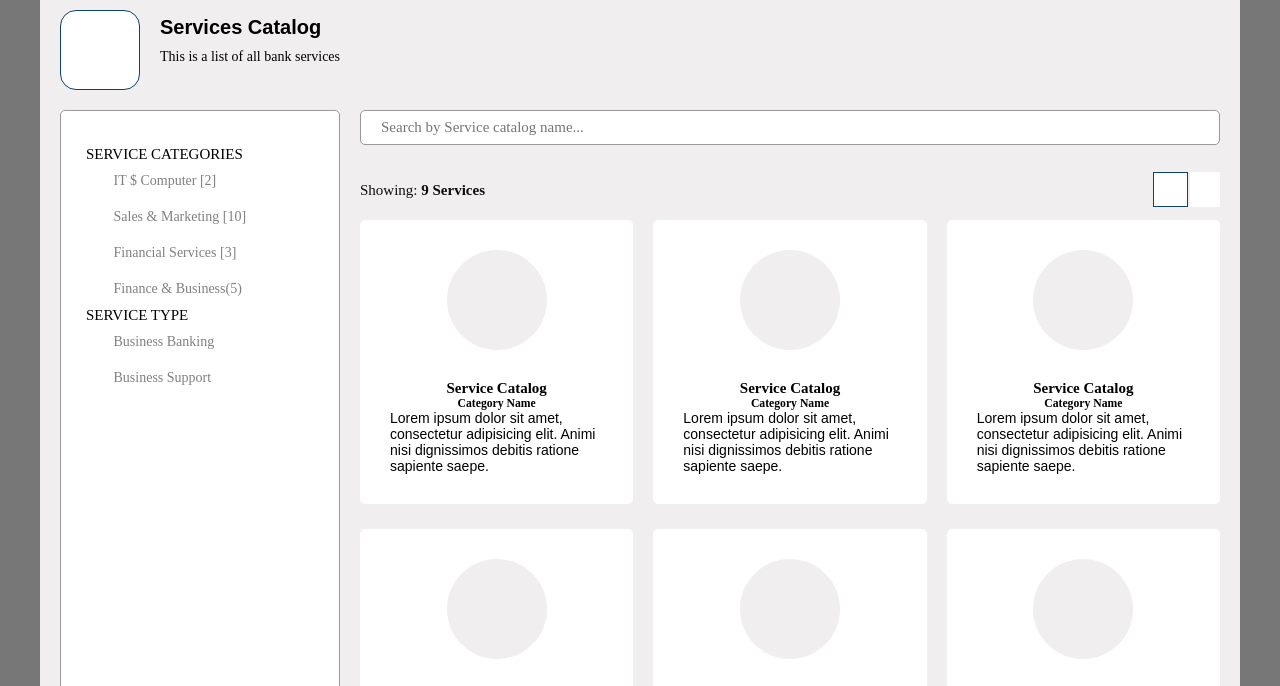
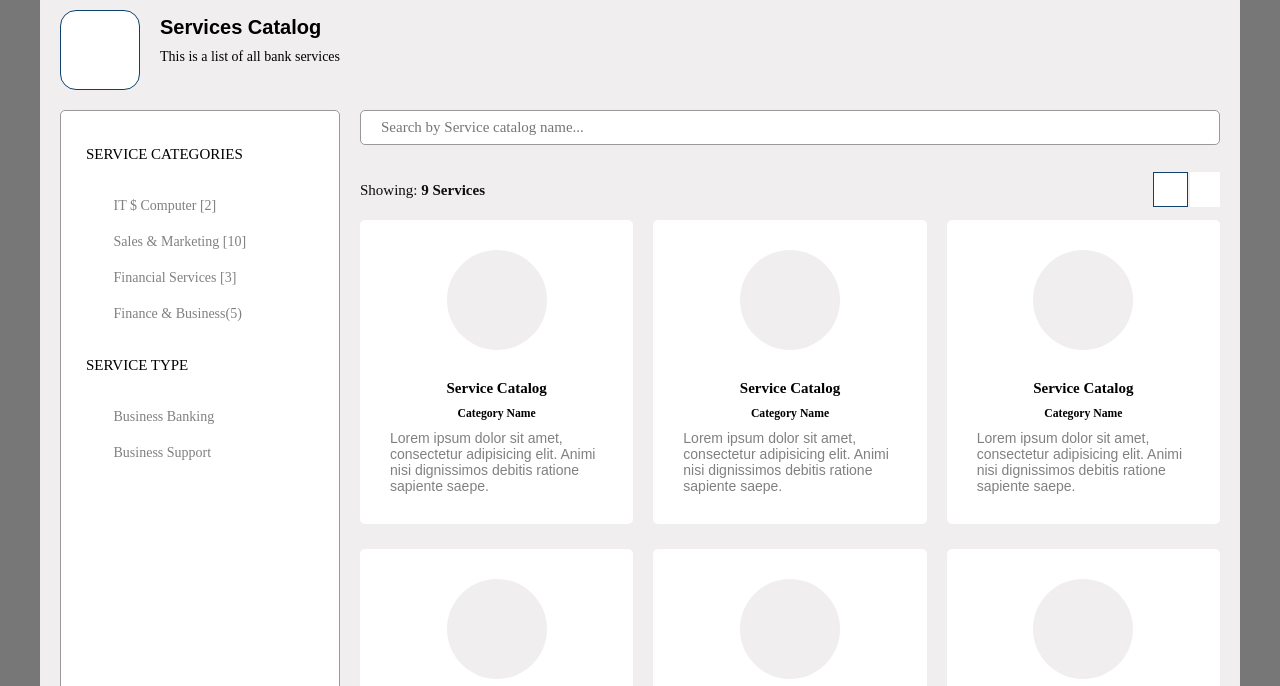
Before and after one commit to DianaKagramanyan/bank-aljazira, a website: page index.html in a window 1280 px wide. Shown: the part 110-796 px from the top of the page. Drawn offline with Linux system fonts and the light colour scheme.

Commit message:
corrected sidebar

```diff
--- a/index.html
+++ b/index.html
@@ -47,7 +47,10 @@
 
     <nav class="sidebar">
         <ul class="side-nav">
-            <span class="service">SERVICE CATEGORIES</span>
+            <div class="service">
+                <span>SERVICE CATEGORIES</span>
+            </div>
+
             <li class="side-nav__item side-nav__item--active">
                 <a href="#" class="side-nav__link">
                     <svg class="side-nav__icon">
@@ -80,7 +83,9 @@
                     <span>Finance & Business(5)</span>
                 </a>
             </li>
-            <span class="service">SERVICE TYPE</span>
+            <div class="service">
+                <span>SERVICE TYPE</span>
+            </div>
             <li class="side-nav__item side-nav__item--active">
                 <a href="#" class="side-nav__link">
                     <svg class="side-nav__icon">
--- a/sass/_content.scss
+++ b/sass/_content.scss
@@ -68,17 +68,17 @@
   align-items: center;
   padding: 3rem;
   margin-bottom: .5rem;
-  position: relative;
+  //position: relative;
 
-  .description::before {
-    content: "";
-    position: absolute;
-    top:0;
-    left:0;
-    height: 100%;
-    width: 3px;
-    background-color: red;
-  }
+  //.description::before {
+  //  content: "";
+  //  position: absolute;
+  //  top:0;
+  //  left:0;
+  //  height: 100%;
+  //  width: 3px;
+  //  background-color: red;
+  //}
 
   &__icon1 {
     height: 10rem;
@@ -111,20 +111,17 @@
   }
 
   &__catalog {
-
-  }
-  &__catalog ::before {
-
+    margin-bottom: 1rem;
   }
 
   &__name {
-
+    margin-bottom: 1rem;
   }
 }
 
 .paragraph {
   font-size: 1.4rem;
   font-family: sans-serif;
-
+  color: gray;
 
 }
--- a/sass/_sidebar.scss
+++ b/sass/_sidebar.scss
@@ -1,11 +1,10 @@
 // SIDEBAR
 .service {
+  margin: 2.5rem;
   font-size: 1.5rem;
   list-style: none;
-  margin: 2.5rem;
   color: black;
 }
-
 .side-nav {
   font-size: 1.4rem;
   list-style: none;
```
Also changed, not shown: css/style.css.
